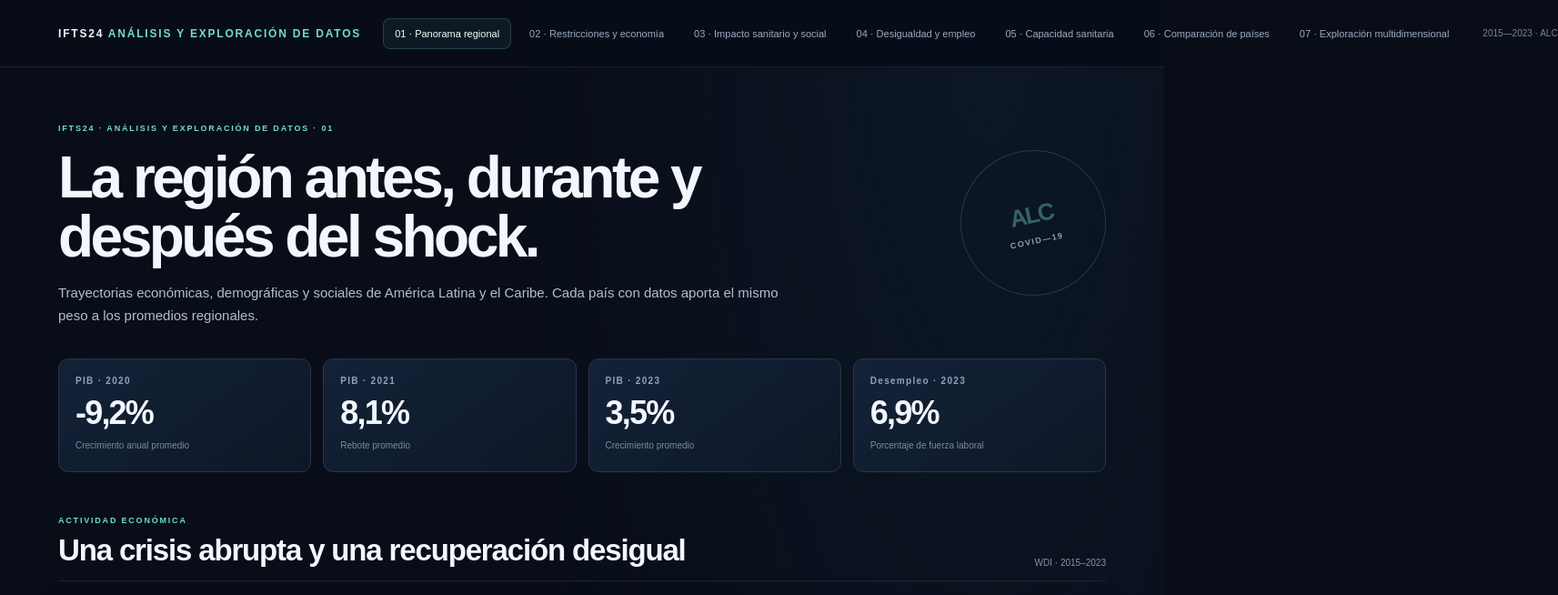
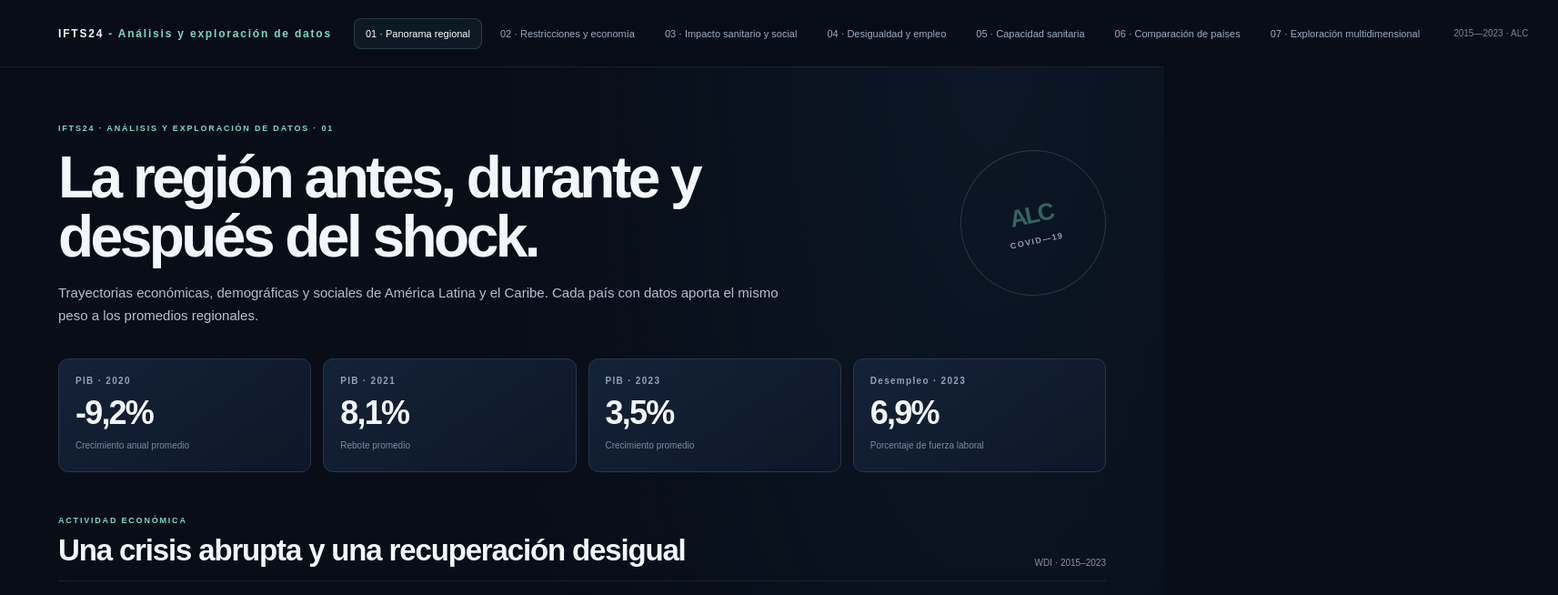
Before and after one commit to mnapo/ifts24-analisis-integrador, a Next.js app: page / in a window 1280 px wide. Shown: the top 654 px of the page at 91% size, 1713 px wide, since content can reach past the window. Built offline with nearby package versions, Linux system fonts and the light colour scheme.

Commit message:
precisar nombre completo de la materia

```diff
--- a/app/page.tsx
+++ b/app/page.tsx
@@ -69,7 +69,7 @@ export default function Home(){
  const strict=d.dur.map(r=>({pais:r.pais,dias:r.estricto??0}));
  const streak=d.dur.map(r=>({pais:r.pais,dias:r.racha??0}));
  return <main className="observatory">
-  <header className="site-header"><Link className="brand" href="/">IFTS24 <span>ANÁLISIS Y EXPLORACIÓN DE DATOS</span></Link><nav><button className={page==="panorama"?"active":""} onClick={()=>setPage("panorama")}>01 · Panorama regional</button><button className={page==="restricciones"?"active":""} onClick={()=>setPage("restricciones")}>02 · Restricciones y economía</button><button className={page==="impacto"?"active":""} onClick={()=>setPage("impacto")}>03 · Impacto sanitario y social</button><button className={page==="desigualdad"?"active":""} onClick={()=>setPage("desigualdad")}>04 · Desigualdad y empleo</button><button className={page==="salud"?"active":""} onClick={()=>setPage("salud")}>05 · Capacidad sanitaria</button><button className={page==="comparacion"?"active":""} onClick={()=>setPage("comparacion")}>06 · Comparación de países</button><button className={page==="exploracion"?"active":""} onClick={()=>setPage("exploracion")}>07 · Exploración multidimensional</button></nav><small>2015—2023 · ALC</small></header>
+  <header className="site-header"><Link className="brand" href="/">IFTS24 <span>- Análisis y exploración de datos</span></Link><nav><button className={page==="panorama"?"active":""} onClick={()=>setPage("panorama")}>01 · Panorama regional</button><button className={page==="restricciones"?"active":""} onClick={()=>setPage("restricciones")}>02 · Restricciones y economía</button><button className={page==="impacto"?"active":""} onClick={()=>setPage("impacto")}>03 · Impacto sanitario y social</button><button className={page==="desigualdad"?"active":""} onClick={()=>setPage("desigualdad")}>04 · Desigualdad y empleo</button><button className={page==="salud"?"active":""} onClick={()=>setPage("salud")}>05 · Capacidad sanitaria</button><button className={page==="comparacion"?"active":""} onClick={()=>setPage("comparacion")}>06 · Comparación de países</button><button className={page==="exploracion"?"active":""} onClick={()=>setPage("exploracion")}>07 · Exploración multidimensional</button></nav><small>2015—2023 · ALC</small></header>
   {page==="panorama"&&<section className="content">
    <div className="intro"><div><label>IFTS24 · ANÁLISIS Y EXPLORACIÓN DE DATOS · 01</label><h1>La región antes, durante y después del shock.</h1><p>Trayectorias económicas, demográficas y sociales de América Latina y el Caribe. Cada país con datos aporta el mismo peso a los promedios regionales.</p></div><aside>ALC<small>COVID—19</small></aside></div>
    <div className="kpis"><Kpi label="PIB · 2020" value={String(fmt(shock?.gdp))+"%"} detail="Crecimiento anual promedio"/><Kpi label="PIB · 2021" value={String(fmt(rebound?.gdp))+"%"} detail="Rebote promedio"/><Kpi label="PIB · 2023" value={String(fmt(last?.gdp))+"%"} detail="Crecimiento promedio"/><Kpi label="Desempleo · 2023" value={String(fmt(last?.unemployment))+"%"} detail="Porcentaje de fuerza laboral"/></div>
```
